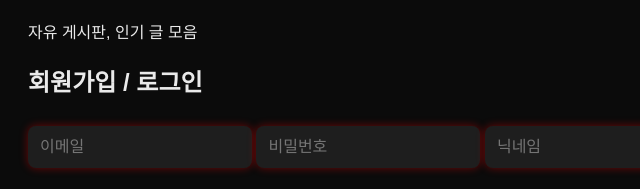
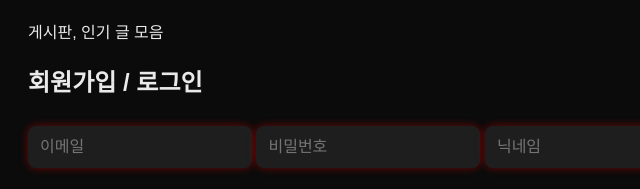
Before and after one commit to warrior-0/ghostteam, a plain HTML site: page community.html in a window 1280 px wide. Shown: the part 178-367 px from the top of the page, 0-640 px from the left. Drawn offline with Linux system fonts and the light colour scheme; no server answers.

Commit message:
Update community.html

```diff
--- a/community.html
+++ b/community.html
@@ -393,7 +393,7 @@ let selectedRating = 0;
 
   <main>
     <h1>💬 커뮤니티</h1>
-    <p>자유 게시판, 인기 글 모음</p>
+    <p>게시판, 인기 글 모음</p>
 
     <section id="authSection">
       <h2>회원가입 / 로그인</h2>
```
